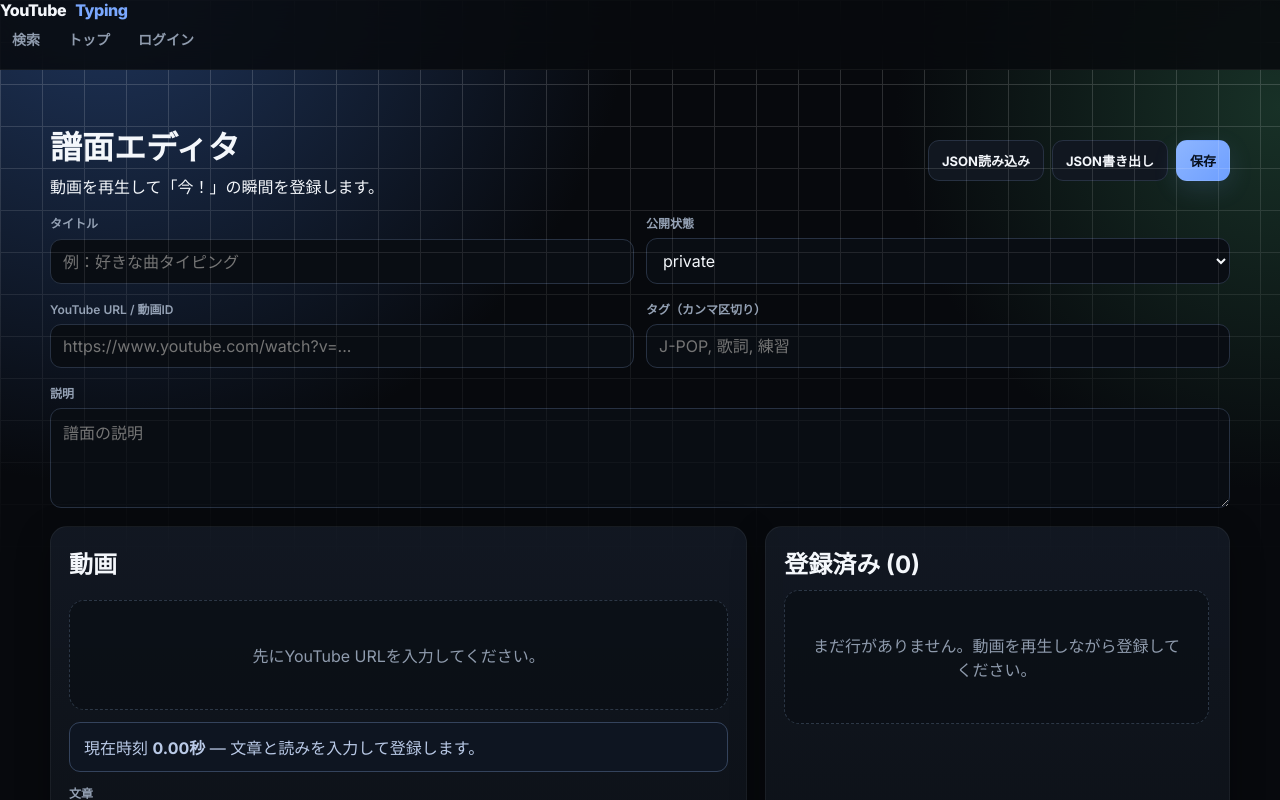
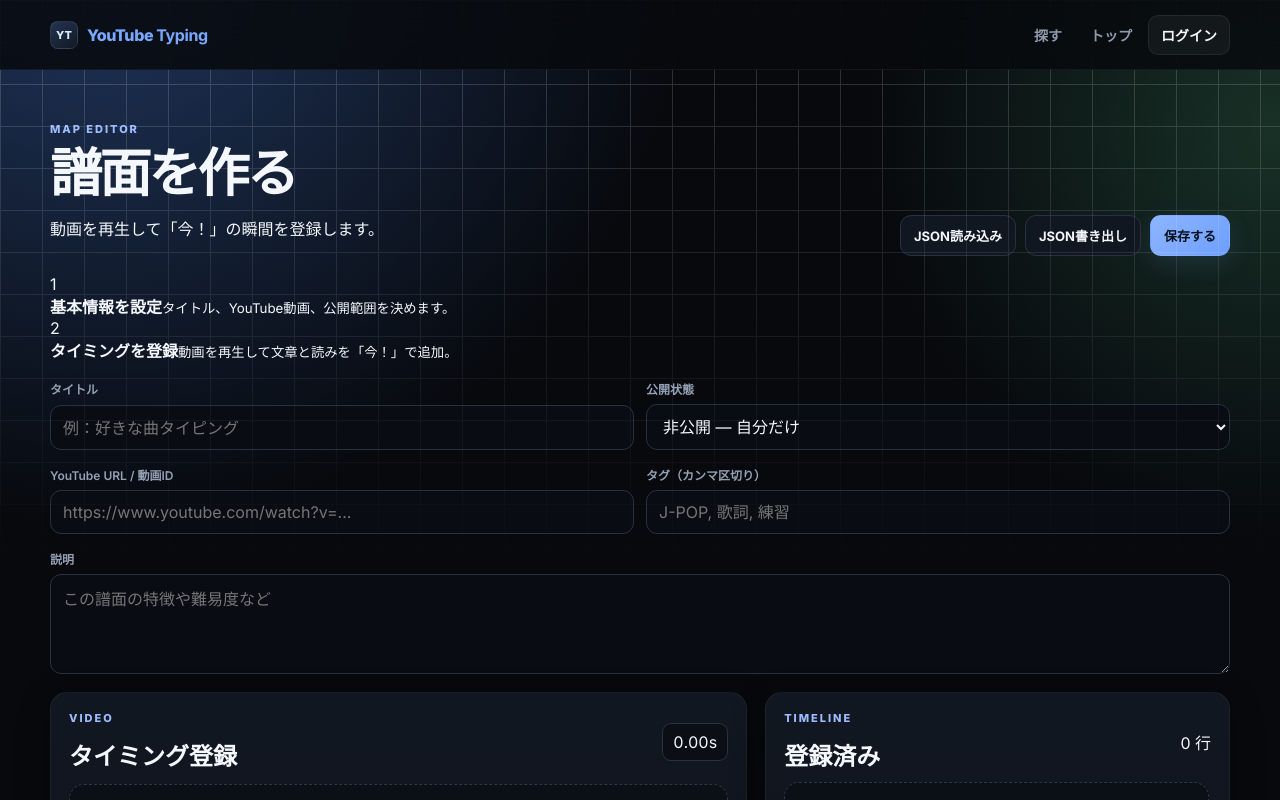
Before and after one commit to sakai-kon/youtube-typing, a Next.js app: page /create in a window 1280 px wide. Shown: the top 800 px of the page. Built offline with nearby package versions, Linux system fonts and the light colour scheme; no server answers.

Commit message:
Polish the map editor without changing its core workflow

```diff
--- a/app/create/page.tsx
+++ b/app/create/page.tsx
@@ -50,7 +50,7 @@ export default function CreatePage() {
     saveMap(map);
     if (loggedIn) {
       const result = await upsertMap(map);
-      setSaved(result.ok ? 'Supabaseに保存しました。' : `ローカルには保存しました：${result.error ?? '保存に失敗しました。'}`);
+      setSaved(result.ok ? '保存しました。公開設定に応じて共有できます。' : `ローカルには保存しました：${result.error ?? '保存に失敗しました。'}`);
     } else if (map.visibility !== 'private') {
       setSaved('ゲストは公開できません。ログインするとSupabaseへ公開保存できます。');
       setMap((m) => ({ ...m, visibility: 'private' }));
@@ -59,17 +59,19 @@ export default function CreatePage() {
   const importJson = (file?: File) => { if (!file) return; const reader = new FileReader(); reader.onload = () => { try { const imported = JSON.parse(String(reader.result)) as TypingMap; if (!imported.title || !imported.youtubeVideoId || !Array.isArray(imported.lines)) throw new Error('invalid'); setMap({ ...imported, id: makeId(), authorId: loggedIn ? imported.authorId : 'local', updatedAt: new Date().toISOString() }); setSaved(''); } catch { window.alert('有効な譜面JSONではありません。'); } }; reader.readAsText(file); };
 
   return <>
-    <header className="site-header"><Link className="brand" href="/">YouTube <span>Typing</span></Link><nav className="nav"><Link href="/search">検索</Link><Link href="/">トップ</Link>{loggedIn ? <Link href="/profile/me">プロフィール</Link> : <Link href="/login">ログイン</Link>}</nav></header>
-    <main className="container section"><div className="toolbar"><div><h1 style={{margin:'0 0 6px'}}>譜面エディタ</h1><p className="muted" style={{margin:0}}>動画を再生して「今！」の瞬間を登録します。</p></div><span className="spacer"/><button className="btn" onClick={() => fileRef.current?.click()}>JSON読み込み</button><input ref={fileRef} type="file" accept="application/json,.json" hidden onChange={(e)=>importJson(e.target.files?.[0])}/><button className="btn" onClick={() => exportMap(map)}>JSON書き出し</button><button className="btn primary" onClick={save}>保存</button></div>
+    <header className="site-header"><div className="container header-inner"><Link className="brand" href="/"><span className="brand-mark">YT</span><span>YouTube <b>Typing</b></span></Link><nav className="nav"><Link href="/search">探す</Link><Link href="/">トップ</Link>{loggedIn ? <Link href="/profile?id=me">プロフィール</Link> : <Link className="nav-accent" href="/login">ログイン</Link>}</nav></div></header>
+    <main className="container section create-page">
+      <div className="page-head"><div><p className="eyebrow">MAP EDITOR</p><h1 className="page-title">譜面を作る</h1><p className="muted">動画を再生して「今！」の瞬間を登録します。</p></div><div className="cta-row"><button className="btn" onClick={() => fileRef.current?.click()}>JSON読み込み</button><input ref={fileRef} type="file" accept="application/json,.json" hidden onChange={(e)=>importJson(e.target.files?.[0])}/><button className="btn" onClick={() => exportMap(map)}>JSON書き出し</button><button className="btn primary" onClick={save}>保存する</button></div></div>
       {saved && <p className="notice">{saved}</p>}
-      <div className="form" style={{marginTop:16}}>
-        <div className="form-row"><div className="field"><label>タイトル</label><input value={map.title} onChange={(e)=>update({title:e.target.value})} placeholder="例：好きな曲タイピング" /></div><div className="field"><label>公開状態</label><select value={map.visibility} onChange={(e)=>update({visibility:e.target.value as TypingMap['visibility']})}><option value="private">private</option><option value="unlisted">unlisted</option><option value="public">public</option></select></div></div>
+      <div className="editor-intro"><span>1</span><div><b>基本情報を設定</b><small>タイトル、YouTube動画、公開範囲を決めます。</small></div><span>2</span><div><b>タイミングを登録</b><small>動画を再生して文章と読みを「今！」で追加。</small></div></div>
+      <div className="form" style={{marginTop:18}}>
+        <div className="form-row"><div className="field"><label>タイトル</label><input value={map.title} onChange={(e)=>update({title:e.target.value})} placeholder="例：好きな曲タイピング" /></div><div className="field"><label>公開状態</label><select value={map.visibility} onChange={(e)=>update({visibility:e.target.value as TypingMap['visibility']})}><option value="private">非公開 — 自分だけ</option><option value="unlisted">共有 — URLを知っている人向け</option><option value="public">公開 — 検索に表示</option></select></div></div>
         <div className="form-row"><div className="field"><label>YouTube URL / 動画ID</label><input value={map.youtubeVideoId} onChange={(e)=>update({youtubeVideoId:videoIdFromUrl(e.target.value)})} placeholder="https://www.youtube.com/watch?v=..." /></div><div className="field"><label>タグ（カンマ区切り）</label><input value={map.tags.join(', ')} onChange={(e)=>update({tags:e.target.value.split(',').map(s=>s.trim()).filter(Boolean)})} placeholder="J-POP, 歌詞, 練習" /></div></div>
-        <div className="field"><label>説明</label><textarea value={map.description} onChange={(e)=>update({description:e.target.value})} placeholder="譜面の説明" /></div>
+        <div className="field"><label>説明</label><textarea value={map.description} onChange={(e)=>update({description:e.target.value})} placeholder="この譜面の特徴や難易度など" maxLength={1000} /></div>
       </div>
       <div className="editor-grid" style={{marginTop:18}}>
-        <section className="card"><h2 style={{marginTop:0}}>動画</h2>{ready ? <YouTubePlayer videoId={map.youtubeVideoId} onTime={setTime} /> : <div className="empty">先にYouTube URLを入力してください。</div>}<div className="notice" style={{marginTop:12}}>現在時刻 <b>{time.toFixed(2)}秒</b> — 文章と読みを入力して登録します。</div><div className="form" style={{marginTop:12}}><div className="field"><label>文章</label><input value={text} onChange={(e)=>setText(e.target.value)} placeholder="今日も一日頑張ろう" /></div><div className="field"><label>読み（ひらがな推奨）</label><input value={reading} onChange={(e)=>setReading(e.target.value)} placeholder="きょうもいちにちがんばろう" /></div><button className="btn primary" type="button" onClick={addLine}>現在時刻を登録</button></div></section>
-        <section className="card"><div className="toolbar"><h2 style={{margin:0}}>登録済み ({sorted.length})</h2><span className="spacer"/></div><div className="line-list" style={{marginTop:10}}>{sorted.map((line, idx)=><div className="line-item" key={line.id}><div className="line-num">{String(idx+1).padStart(2,'0')}</div><div className="line-main"><strong>{line.text}</strong><small>{line.reading}</small><div className="meta"><button className="icon-btn" onClick={()=>updateLine(line.id,{startTime:Number(Math.max(0,line.startTime-0.1).toFixed(2))})}>−0.1</button><button className="icon-btn" onClick={()=>updateLine(line.id,{startTime:Number((line.startTime+0.1).toFixed(2))})}>＋0.1</button><input aria-label="開始時間" type="number" min="0" step="0.01" value={line.startTime} onChange={(e)=>updateLine(line.id,{startTime:Math.max(0,Number(e.target.value))})} style={{width:92,background:'#0b0f15',border:'1px solid var(--line)',borderRadius:7,color:'var(--text)',padding:'5px 7px'}} /></div></div><div className="line-actions"><span className="line-time">{line.startTime.toFixed(2)}s</span><button className="icon-btn" onClick={()=>removeLine(line.id)}>削除</button></div></div>)}{!sorted.length && <div className="empty">まだ行がありません。動画を再生しながら登録してください。</div>}</div></section>
+        <section className="card"><div className="card-topline"><div><p className="eyebrow">VIDEO</p><h2 style={{margin:0}}>タイミング登録</h2></div><span className="timecode">{time.toFixed(2)}s</span></div>{ready ? <YouTubePlayer videoId={map.youtubeVideoId} onTime={setTime} /> : <div className="empty">YouTube URLを入力すると、ここに動画が表示されます。</div>}<div className="notice" style={{marginTop:12}}><b>現在時刻 {time.toFixed(2)}秒</b><span style={{display:'block',fontSize:12,marginTop:4,color:'var(--muted)'}}>動画を止めずに文章と読みを入力して、その瞬間で登録できます。</span></div><div className="form" style={{marginTop:12}}><div className="field"><label>表示する文章</label><input value={text} onChange={(e)=>setText(e.target.value)} placeholder="今日も一日頑張ろう" /></div><div className="field"><label>読み（ひらがな推奨）</label><input value={reading} onChange={(e)=>setReading(e.target.value)} placeholder="きょうもいちにちがんばろう" /></div><button className="btn primary" type="button" onClick={addLine} disabled={!ready || !text.trim() || !reading.trim()}>＋ 現在時刻を登録</button></div></section>
+        <section className="card"><div className="toolbar"><div><p className="eyebrow">TIMELINE</p><h2 style={{margin:0}}>登録済み</h2></div><span className="spacer"/><span className="muted">{sorted.length} 行</span></div><div className="line-list" style={{marginTop:10}}>{sorted.map((line, idx)=><div className="line-item" key={line.id}><div className="line-num">{String(idx+1).padStart(2,'0')}</div><div className="line-main"><strong>{line.text}</strong><small>{line.reading}</small><div className="meta"><button className="icon-btn" onClick={()=>updateLine(line.id,{startTime:Number(Math.max(0,line.startTime-0.1).toFixed(2))})}>−0.1</button><button className="icon-btn" onClick={()=>updateLine(line.id,{startTime:Number((line.startTime+0.1).toFixed(2))})}>＋0.1</button><input aria-label="開始時間" type="number" min="0" step="0.01" value={line.startTime} onChange={(e)=>updateLine(line.id,{startTime:Math.max(0,Number(e.target.value))})} style={{width:92,background:'#0b0f15',border:'1px solid var(--line)',borderRadius:7,color:'var(--text)',padding:'5px 7px'}} /></div></div><div className="line-actions"><span className="line-time">{line.startTime.toFixed(2)}s</span><button className="icon-btn" onClick={()=>removeLine(line.id)}>削除</button></div></div>)}{!sorted.length && <div className="empty">まだ行がありません。動画を再生しながら右側へ追加していきます。</div>}</div></section>
       </div>
     </main>
   </>;
```
